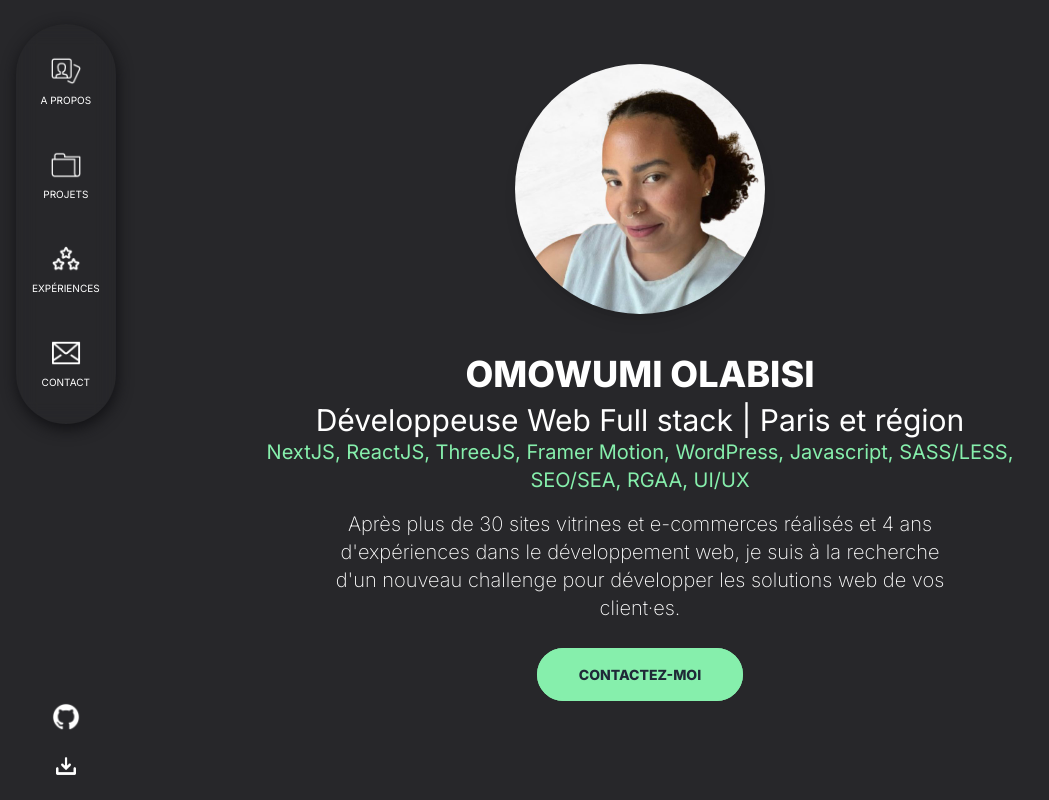
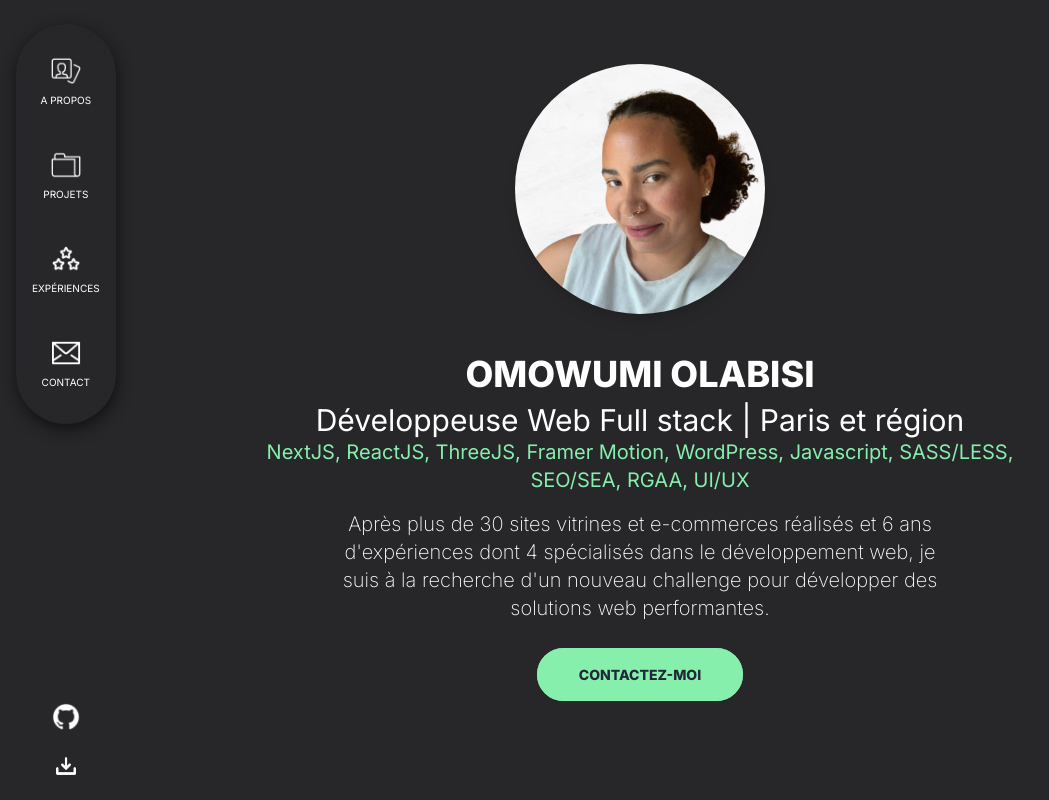
Before and after one commit to wumiolabisi/gettoknowme, a Next.js app: page / in a window 1280 px wide. Shown: the top 800 px of the page, without its empty margins (0-1049 px from the left). Built offline with nearby package versions, Linux system fonts and the light colour scheme.

Commit message:
Correction de contenus

```diff
--- a/src/_sections/About.js
+++ b/src/_sections/About.js
@@ -28,9 +28,9 @@ const About = () => {
             </div>
             <div className="text-center  md:w-3/4 md:mx-auto">
                 <Reveal>
-                    <p className="text-xl font-light">Après plus de 30 sites vitrines et e-commerces réalisés et 4
-                        ans d&apos;expériences dans le développement web, je suis à la recherche d&apos;un nouveau
-                        challenge pour développer les solutions web de vos client·es.</p>
+                    <p className="text-xl font-light">Après plus de 30 sites vitrines et e-commerces réalisés et 6
+                        ans d&apos;expériences dont 4 spécialisés dans le développement web, je suis à la recherche d&apos;un nouveau
+                        challenge pour développer des solutions web performantes.</p>
                 </Reveal>
             </div>
             <div className="text-center mt-10 mb-24 md:w-3/4 md:mx-auto">
```
